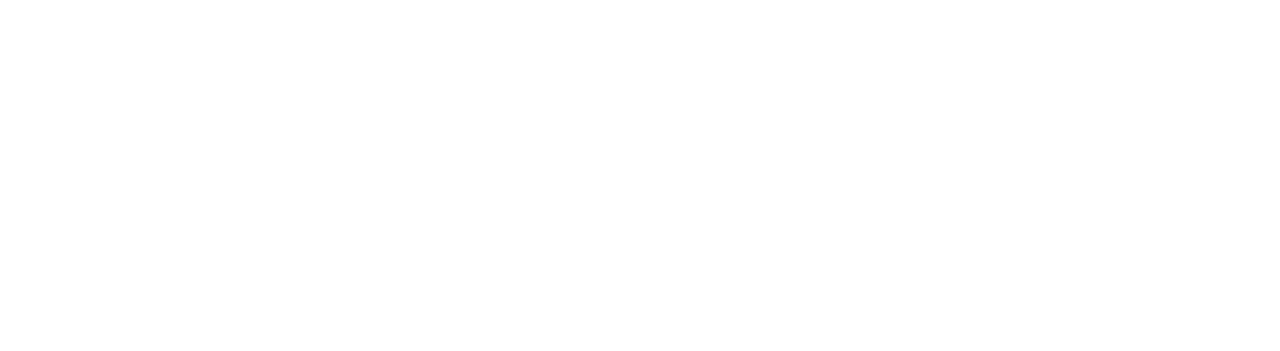
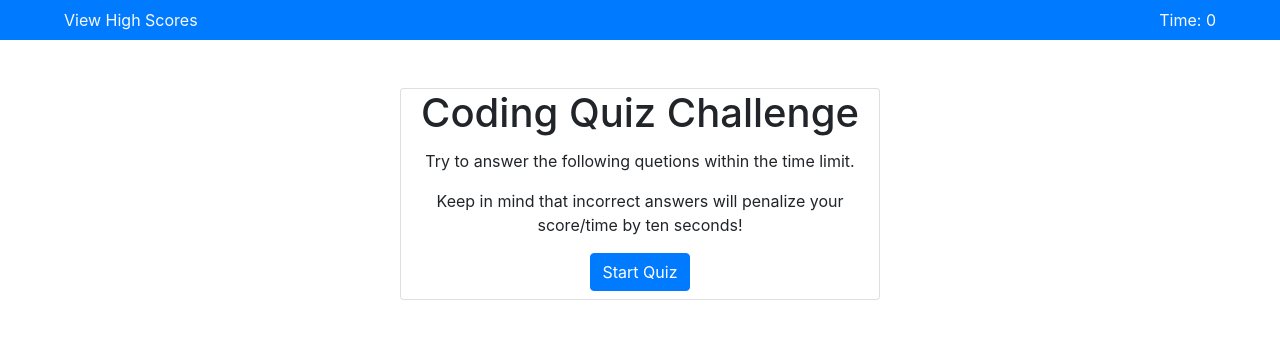
Before and after one commit to CalebFunderburk/Code-Quiz, a plain HTML site: page index.html in a window 1280 px wide. Drawn offline with nearby package versions, Linux system fonts and the light colour scheme.

Commit message:
finished landing page

```diff
--- a/index.html
+++ b/index.html
@@ -4,11 +4,30 @@
     <meta charset="UTF-8">
     <meta http-equiv="X-UA-Compatible" content="IE=edge">
     <meta name="viewport" content="width=device-width, initial-scale=1.0">
+    <link rel="stylesheet" href="https://cdn.jsdelivr.net/npm/bootstrap@4.1.3/dist/css/bootstrap.min.css"
+    integrity="sha384-MCw98/SFnGE8fJT3GXwEOngsV7Zt27NXFoaoApmYm81iuXoPkFOJwJ8ERdknLPMO"
+    crossorigin="anonymous">
     <link rel="stylesheet" href="./assets/css/style.css">
     <script src="./assets/js/main.js" defer></script>
     <title>Code Quiz</title>
 </head>
 <body>
 
+    <!-- Nav area -->
+    <nav class="navbar navbar-dark bg-primary">
+        <a href="#" class="text-light my-auto ml-5">View High Scores</a>
+        <p class="text-light my-auto mr-5">Time: 0</p>
+    </nav>
+
+    <!-- Start quiz -->
+    <div class="d-flex justify-content-center">
+        <div class="card my-5" style="width: 30rem">
+            <h1 class="card-title text-center">Coding Quiz Challenge</h1>
+            <p class="card-text text-center">Try to answer the following quetions within the time limit.</p>
+            <p class="card-text text-center">Keep in mind that incorrect answers will penalize your score/time by ten seconds!</p>
+            <a href="#" class="card-link text-center"><button class="btn btn-primary mb-2">Start Quiz</button></a>
+        </div>
+    </div>
+
 </body>
 </html>
```
